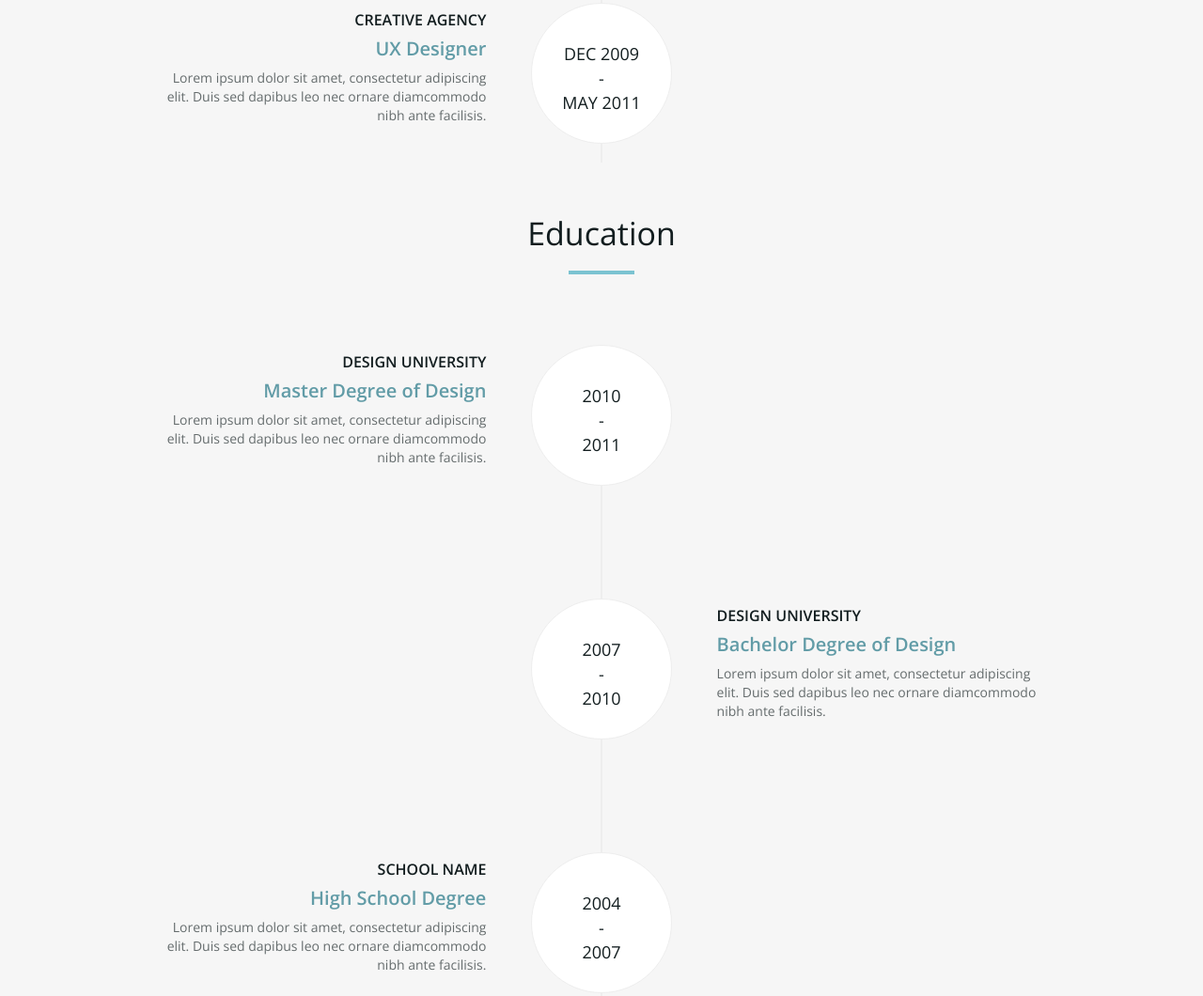
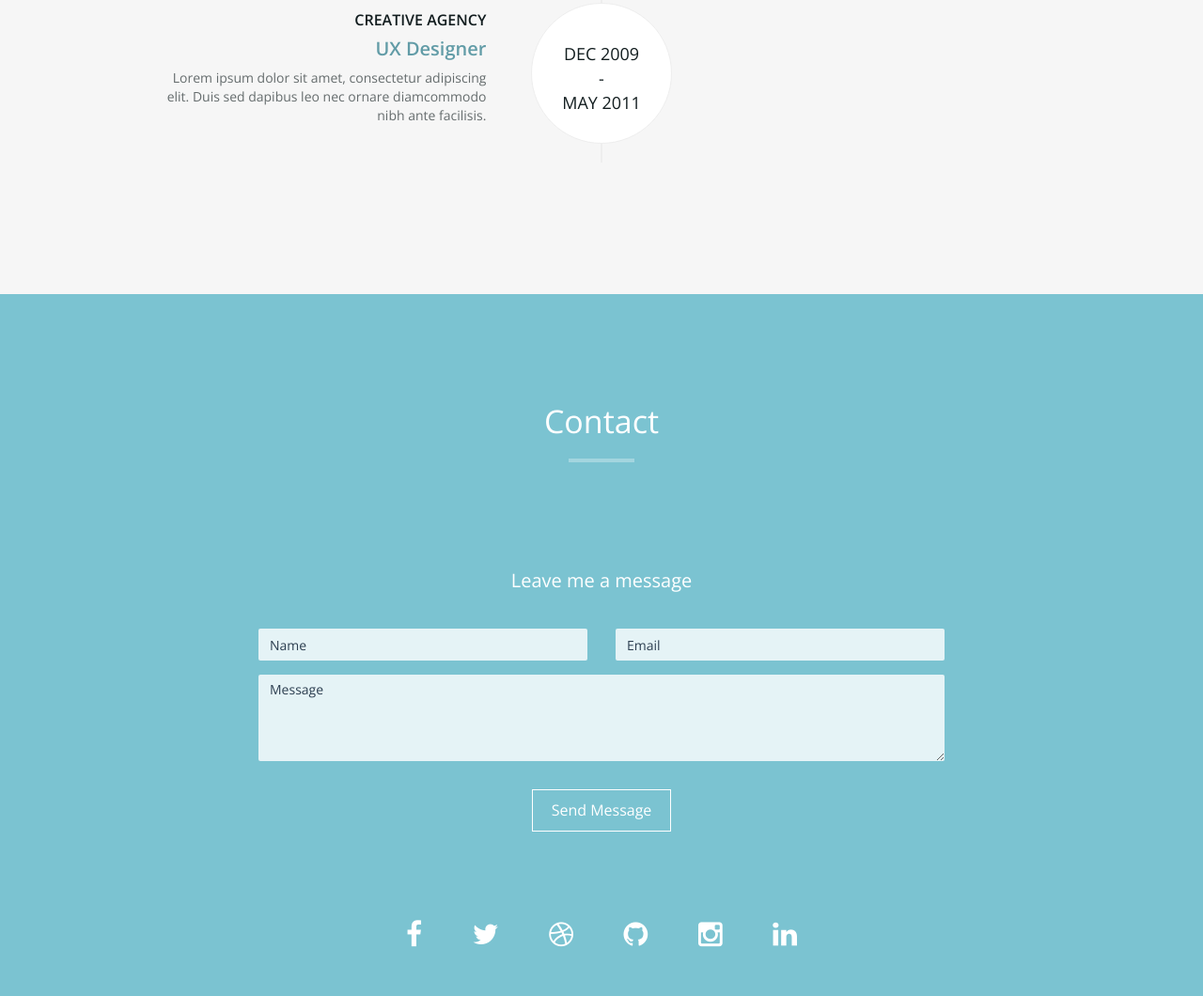
Before and after one commit to phpfriend/codeparidhi, a plain HTML site: page index.html in a window 1280 px wide. Shown: the part 2837-3897 px from the top of the page at 94% size. Drawn offline with nearby package versions, Linux system fonts and the light colour scheme.

Commit message:
updated index page

```diff
--- a/index.html
+++ b/index.html
@@ -310,7 +310,7 @@
       </div>
     </div>
   </div>
-  <div class="container">
+  <!--<div class="container">
     <div class="section-title center">
       <h2>Education</h2>
       <hr>
@@ -321,7 +321,7 @@
 
           <!-- Education Section-->
 
-          <li>
+          <!--<li>
             <div class="timeline-image">
               <h4>2010 <br>
                 - <br>
@@ -372,7 +372,7 @@
         </ul>
       </div>
     </div>
-  </div>
+  </div>-->
 </div>
 <!-- Contact Section -->
 <div id="contact" class="text-center">
```
